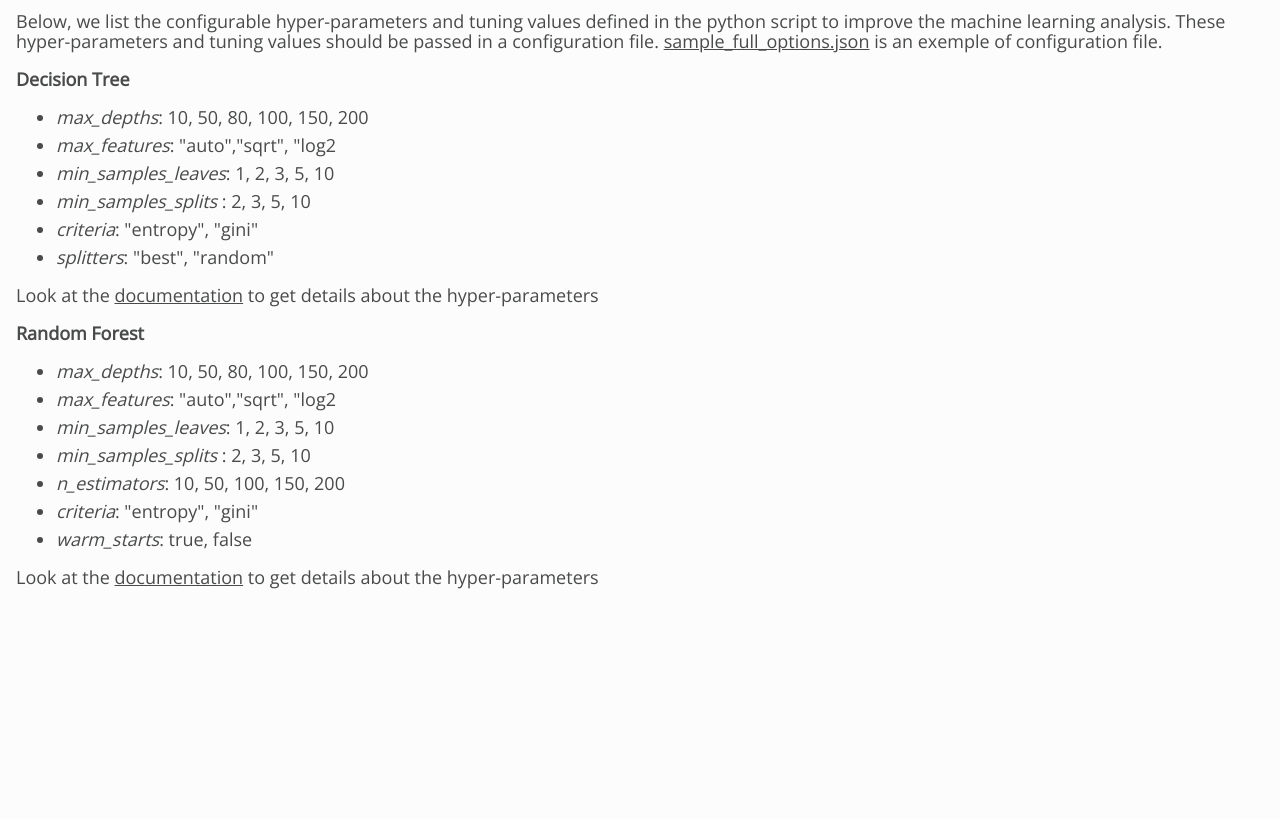
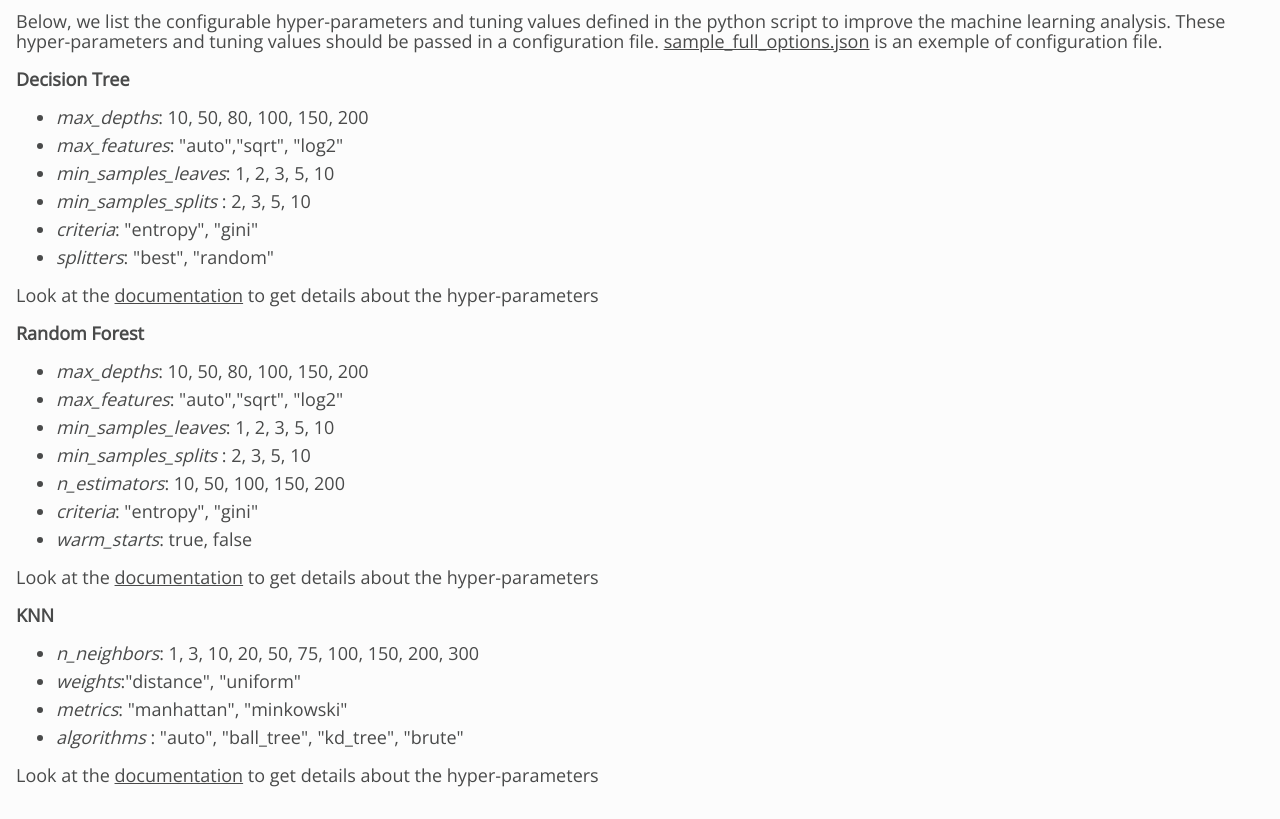
Before and after one commit to GustavoVale/-predicting-merge-conflicts-considering-social-and-technical-assets, a plain HTML site: page website/hyperparams-tuning-values.html in a window 1280 px wide. Shown: the part 85-904 px from the top of the page. Before the commit the page ends 800 px from the top, so only its background shows below. Drawn offline with nearby package versions, Linux system fonts and the light colour scheme.

Commit message:
Adding code related to KNN that was missing

```diff
--- a/ml-analysis-framework/sample_full_options.json
+++ b/ml-analysis-framework/sample_full_options.json
@@ -20,7 +20,7 @@
         "warm_starts": [true, false]
     },
     "KNN": {
-        "n_neighbors": [5, 7],
+        "n_neighbors": [1, 3, 10, 20, 50, 75, 100, 150, 200, 300],
         "weights": ["distance", "uniform"],
         "metrics": ["manhattan", "minkowski"],
         "algorithms": ["auto", "ball_tree", "kd_tree", "brute"]
--- a/website/hyperparams-tuning-values.html
+++ b/website/hyperparams-tuning-values.html
@@ -87,7 +87,7 @@
     <p><strong>Decision Tree</strong>
     <ul>
         <li><i>max_depths</i>: 10, 50, 80, 100, 150, 200</li>
-        <li><i>max_features</i>: "auto","sqrt", "log2</li>
+        <li><i>max_features</i>: "auto","sqrt", "log2"</li>
         <li><i>min_samples_leaves</i>: 1, 2, 3, 5, 10</li>
         <li><i>min_samples_splits </i>: 2, 3, 5, 10</li>
         <li><i>criteria</i>: "entropy", "gini"</li>
@@ -102,7 +102,7 @@
     <p><strong>Random Forest</strong>
     <ul>
         <li><i>max_depths</i>: 10, 50, 80, 100, 150, 200</li>
-        <li><i>max_features</i>: "auto","sqrt", "log2</li>
+        <li><i>max_features</i>: "auto","sqrt", "log2"</li>
         <li><i>min_samples_leaves</i>: 1, 2, 3, 5, 10</li>
         <li><i>min_samples_splits </i>: 2, 3, 5, 10</li>
         <li><i>n_estimators</i>: 10, 50, 100, 150, 200</li>
@@ -111,9 +111,25 @@
     </ul>
 
     <p> Look at the <a
-        href="https://scikit-learn.org/stable/modules/generated/sklearn.ensemble.RandomForestClassifier.html">
+            href="https://scikit-learn.org/stable/modules/generated/sklearn.ensemble.RandomForestClassifier.html">
+            documentation</a> to get details about the hyper-parameters
+    </p>
+
+    <p><strong>KNN</strong>
+        <ul>
+            <li><i>n_neighbors</i>: 1, 3, 10, 20, 50, 75, 100, 150, 200, 300</li>
+            <li><i>weights</i>:"distance", "uniform"</li>
+            <li><i>metrics</i>: "manhattan", "minkowski"</li>
+            <li><i>algorithms </i>: "auto", "ball_tree", "kd_tree", "brute"</li>
+
+        </ul>
+
+    <p> Look at the <a
+        href="https://scikit-learn.org/stable/modules/generated/sklearn.neighbors.KNeighborsClassifier.html">
         documentation</a> to get details about the hyper-parameters
 </p>
+
+
 
 </body>
 
```
Also changed, not shown: website/ml-and-bl-techniques-description.html (+10 -10 lines).
